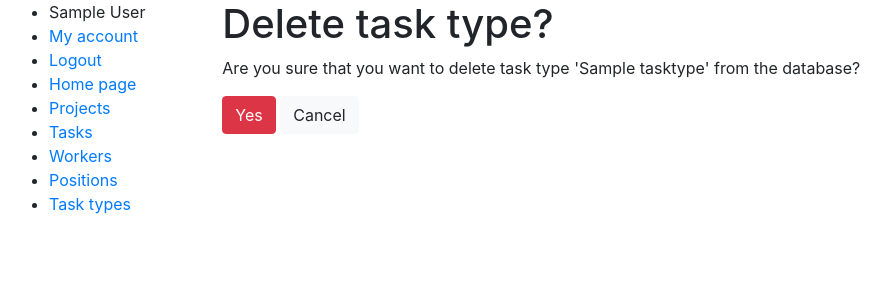
After one commit to vkrasnovyd/project-management-platform, a Django app: page /task_types/1/delete/ in a window 1280 px wide. The commit adds this page. Shown: the top 300 px of the page, without its empty margins (6-896 px from the left). Run offline with Django 4.2, Linux system fonts and the light colour scheme; a user stored in the database is signed in; tables that the repository leaves empty hold one stand-in row (values such as "Sample post").

Commit message:
Add TaskTypeDeleteView

```diff
--- a/task_manager/urls.py
+++ b/task_manager/urls.py
@@ -15,6 +15,7 @@ from task_manager.views import (
     TaskTypeListView,
     TaskTypeCreateView,
     TaskTypeUpdateView,
+    TaskTypeDeleteView,
 )
 
 urlpatterns = [
@@ -36,6 +37,7 @@ urlpatterns = [
     path("task_types/", TaskTypeListView.as_view(), name="task-type-list"),
     path("task_types/create/", TaskTypeCreateView.as_view(), name="task-type-create"),
     path("task_types/<int:pk>/update/", TaskTypeUpdateView.as_view(), name="task-type-update"),
+    path("task_types/<int:pk>/delete/", TaskTypeDeleteView.as_view(), name="task-type-delete"),
 ]
 
 app_name = "task_manager"
--- a/task_manager/views.py
+++ b/task_manager/views.py
@@ -153,3 +153,11 @@ class TaskTypeUpdateView(LoginRequiredMixin, generic.UpdateView):
     form_class = TaskTypeForm
     template_name = "task_manager/task_type_form.html"
     success_url = reverse_lazy("task_manager:task-type-list")
+
+
+class TaskTypeDeleteView(LoginRequiredMixin, generic.DeleteView):
+    """View class for the page for deleting user info from the DB."""
+
+    model = TaskType
+    template_name = "task_manager/task_type_confirm_delete.html"
+    success_url = reverse_lazy("task_manager:task-type-list")
--- /dev/null
+++ b/templates/task_manager/task_type_confirm_delete.html
@@ -0,0 +1,16 @@
+{% extends "base.html" %}
+
+{% block title %}
+  <title>Task manager - Delete '{{ tasktype.name }}'</title>
+{% endblock %}
+
+{% block content %}
+  <h1>Delete task type?</h1>
+  <p>Are you sure that you want to delete task type '{{ tasktype.name }}' from the database?</p>
+  <form action="" method="post">
+    {% csrf_token %}
+
+    <input type="submit" value="Yes" class="btn btn-danger">
+    <a href="{{ request.GET.next }}" class="btn btn-light">Cancel</a>
+  </form>
+{% endblock %}
--- a/templates/task_manager/task_type_list.html
+++ b/templates/task_manager/task_type_list.html
@@ -25,7 +25,7 @@
         <td>{{ task_type.id }}</td>
         <td>{{ task_type.name }}</td>
         <td><a href="{% url 'task_manager:task-type-update' pk=task_type.id %}" class="btn btn-success">Change</a></td>
-        <td><a href="#" class="btn btn-danger">Delete</a></td>
+        <td><a href="{% url 'task_manager:task-type-delete' pk=task_type.id %}?next={% url 'task_manager:task-type-list' %}" class="btn btn-danger">Delete</a></td>
       </tr>
     {% endfor %}
   {% endif %}
```
